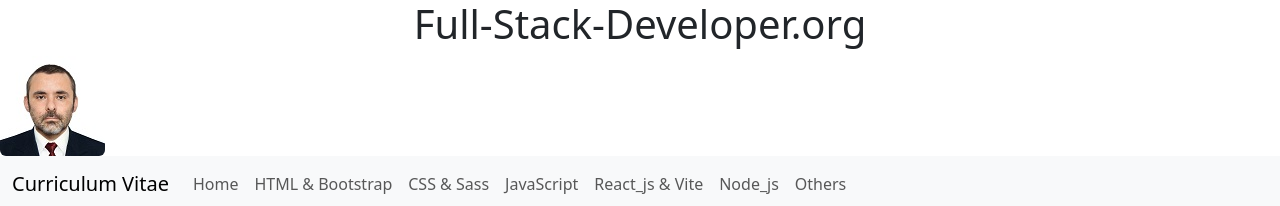
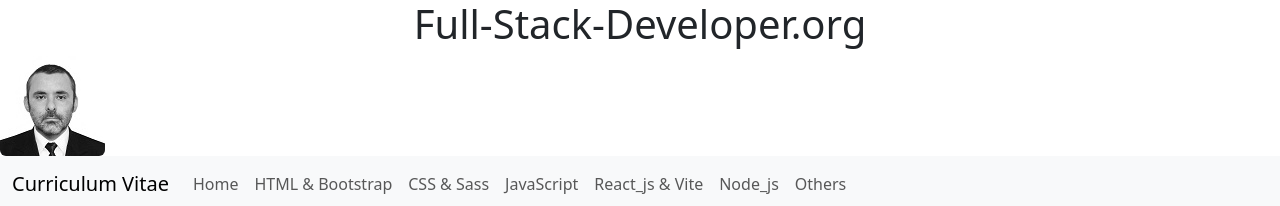
Before and after one commit to herratco/CoderHouse-1-of-4, a plain HTML site: page index.html in a window 1280 px wide. In both pictures the pointer is over the picture 52 px from the left and 106 px from the top of the page. Shown: the top 206 px of the page. Drawn offline with nearby package versions, Linux system fonts and the light colour scheme.

Commit message:
Add files via upload

```diff
--- a/css/style.css
+++ b/css/style.css
@@ -43,4 +43,12 @@
   display: flex;
   flex-direction: row;
   justify-content: center;
+}
+
+img {
+  transition: all 0.8% ease;
+}
+img:hover {
+  filter: grayscale(1);
+  transition: all 0.6% ease;
 }/*# sourceMappingURL=style.css.map */
```
